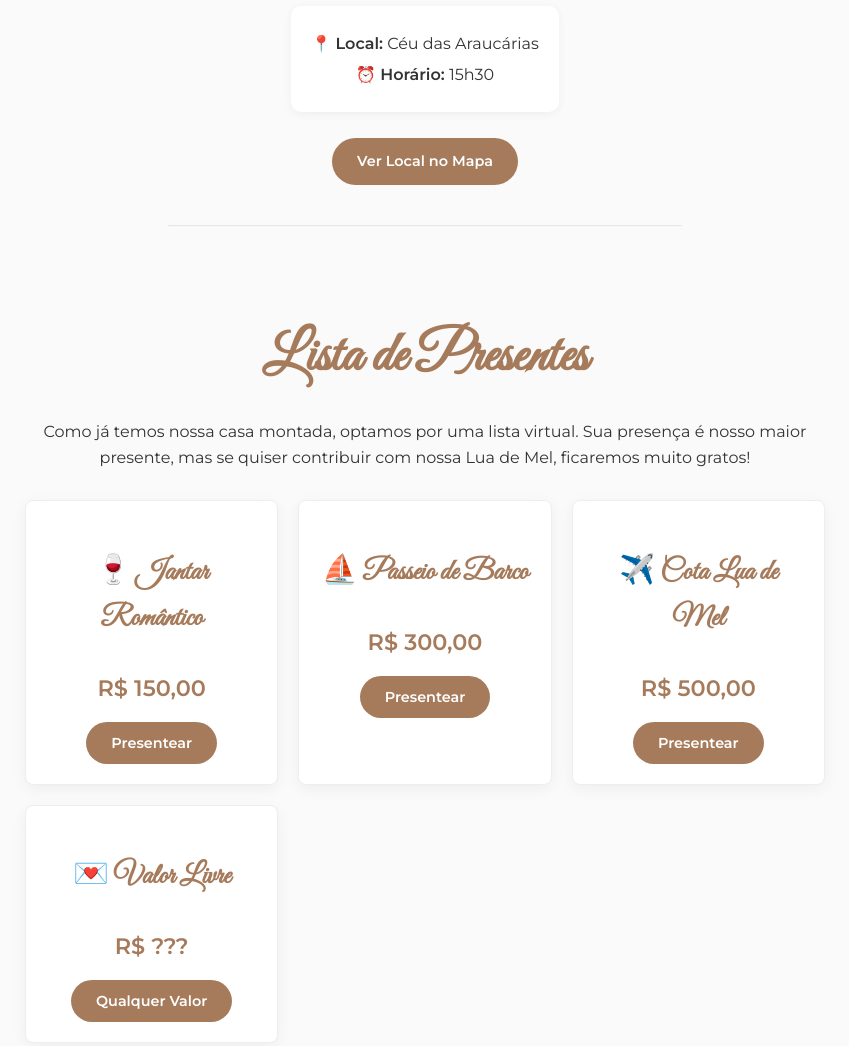
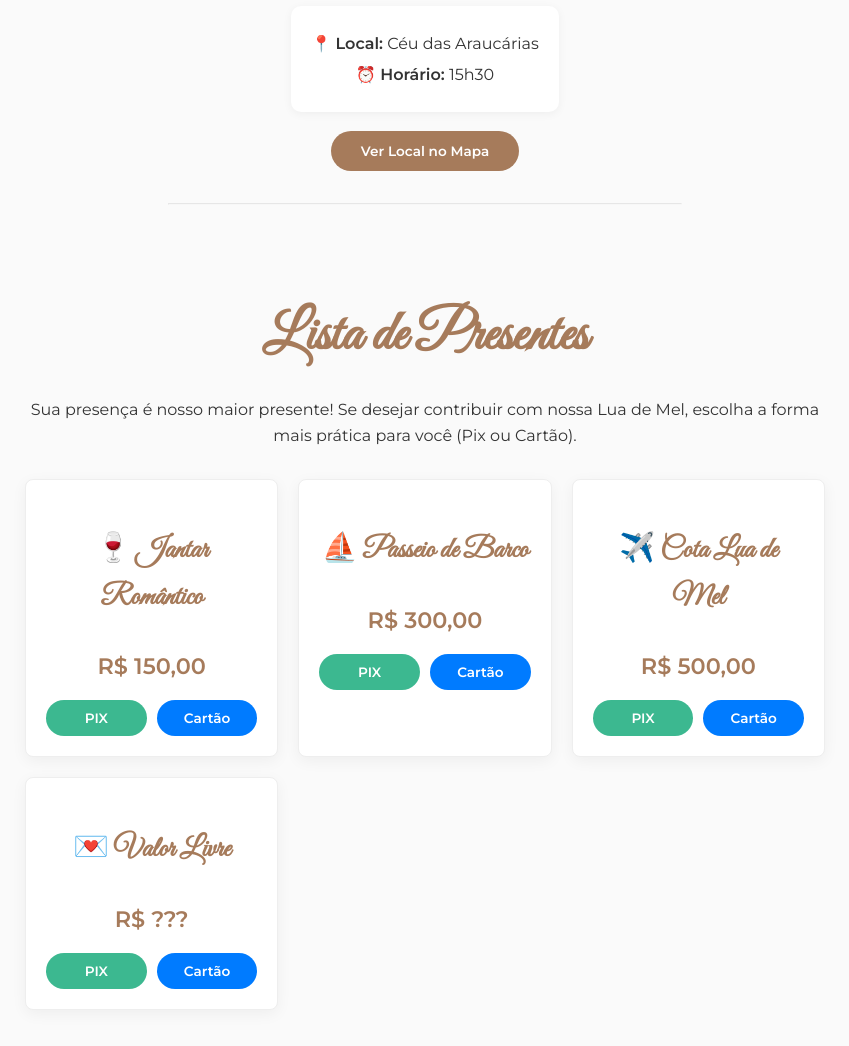
Before and after one commit to LeoKirian/casamento, a plain HTML site: page index.html in a window 1280 px wide. Shown: the part 1060-2106 px from the top of the page, without its empty margins (215-1064 px from the left). Drawn offline with Linux system fonts and the light colour scheme.

Commit message:
teste cartao

```diff
--- a/index.html
+++ b/index.html
@@ -11,6 +11,8 @@
             --primary-color: #A67B5B; /* Tom terra/dourado */
             --bg-color: #FAFAFA;
             --text-color: #333;
+            --pix-color: #3cb890;    /* Verde do Pix */
+            --card-color: #007bff;   /* Azul do Cartão */
         }
 
         body {
@@ -34,7 +36,7 @@
         /* Hero Section (Topo) */
         .hero {
             height: 80vh;
-            /* DICA: Troque a URL abaixo pela foto real do casal depois */
+            /* DICA: Troque a URL abaixo pela foto real do casal */
             background: linear-gradient(rgba(0,0,0,0.4), rgba(0,0,0,0.4)), url('https://images.unsplash.com/photo-1519741497674-611481863552?ixlib=rb-1.2.1&auto=format&fit=crop&w=1350&q=80');
             background-size: cover;
             background-position: center;
@@ -48,7 +50,7 @@
         }
 
         .hero h1 {
-            font-size: 4rem; /* Ajustado para caber melhor no mobile */
+            font-size: 4rem;
             color: white;
             margin-bottom: 10px;
             text-shadow: 2px 2px 4px rgba(0,0,0,0.5);
@@ -60,7 +62,7 @@
             text-transform: uppercase;
         }
 
-        /* CONTAGEM REGRESSIVA (NOVO) */
+        /* CONTAGEM REGRESSIVA */
         .countdown-bar {
             background-color: var(--primary-color);
             color: white;
@@ -126,26 +128,39 @@
             margin: 15px 0;
         }
 
-        /* Botões */
+        /* --- NOVOS ESTILOS PARA OS BOTÕES --- */
+        .options-group {
+            display: flex;
+            justify-content: space-between;
+            gap: 10px;
+            margin-top: 15px;
+        }
+
         .btn {
-            background-color: var(--primary-color);
+            flex: 1; /* Faz os botões ocuparem o mesmo tamanho */
             color: white;
-            padding: 12px 25px;
+            padding: 10px 5px;
             text-decoration: none;
-            border-radius: 30px;
-            display: inline-block;
+            border-radius: 25px;
             cursor: pointer;
             border: none;
             font-family: 'Montserrat', sans-serif;
-            font-size: 0.9rem;
-            transition: background 0.3s, transform 0.2s;
+            font-size: 0.85rem;
             font-weight: 600;
+            transition: opacity 0.3s;
         }
 
-        .btn:hover {
-            background-color: #8a6245;
-            transform: scale(1.05);
+        /* Botão Genérico (usado em outros lugares) */
+        .btn-default {
+            background-color: var(--primary-color);
+            padding: 12px 30px;
         }
+
+        /* Cores Específicas dos Presentes */
+        .pix-btn { background-color: var(--pix-color); }
+        .card-btn { background-color: var(--card-color); }
+
+        .btn:hover { opacity: 0.9; transform: scale(1.02); }
 
         /* RSVP Section */
         .rsvp-box {
@@ -162,6 +177,7 @@
             .hero p { font-size: 1rem; }
             h2 { font-size: 2.5rem; }
             .countdown-timer { gap: 10px; font-size: 1rem; }
+            .options-group { flex-direction: column; } /* No celular, empilha os botões se ficar apertado */
         }
     </style>
 </head>
@@ -191,36 +207,53 @@
             <p style="margin: 5px 0;"><strong>⏰ Horário:</strong> 15h30</p>
         </div>
         <br><br>
-        <a href="https://maps.app.goo.gl/63v5eo5PU6XnoZFL8" target="_blank" class="btn">Ver Local no Mapa</a>
+        <a href="https://goo.gl/maps/PLACEHOLDER" target="_blank" class="btn btn-default">Ver Local no Mapa</a>
     </section>
 
     <hr style="width: 40%; opacity: 0.2; margin: 0 auto;">
 
     <section class="container">
         <h2>Lista de Presentes</h2>
-        <p>Como já temos nossa casa montada, optamos por uma lista virtual. Sua presença é nosso maior presente, mas se quiser contribuir com nossa Lua de Mel, ficaremos muito gratos!</p>
+        <p>Sua presença é nosso maior presente! Se desejar contribuir com nossa Lua de Mel, escolha a forma mais prática para você (Pix ou Cartão).</p>
 
         <div class="gift-grid">
+
             <div class="gift-card">
                 <h3>🍷 Jantar Romântico</h3>
                 <p class="price">R$ 150,00</p>
-                <button onclick="copiarPix('150.00')" class="btn">Presentear</button>
+                <div class="options-group">
+                    <button onclick="copiarPix('150.00')" class="btn pix-btn">PIX</button>
+                    <button onclick="abrirCartao('https://link_pagamento_150.com.br')" class="btn card-btn">Cartão</button>
+                </div>
             </div>
+
             <div class="gift-card">
                 <h3>⛵ Passeio de Barco</h3>
                 <p class="price">R$ 300,00</p>
-                <button onclick="copiarPix('300.00')" class="btn">Presentear</button>
+                <div class="options-group">
+                    <button onclick="copiarPix('300.00')" class="btn pix-btn">PIX</button>
+                    <button onclick="abrirCartao('https://link_pagamento_300.com.br')" class="btn card-btn">Cartão</button>
+                </div>
             </div>
+
             <div class="gift-card">
                 <h3>✈️ Cota Lua de Mel</h3>
                 <p class="price">R$ 500,00</p>
-                <button onclick="copiarPix('500.00')" class="btn">Presentear</button>
+                <div class="options-group">
+                    <button onclick="copiarPix('500.00')" class="btn pix-btn">PIX</button>
+                    <button onclick="abrirCartao('https://link_pagamento_500.com.br')" class="btn card-btn">Cartão</button>
+                </div>
             </div>
-             <div class="gift-card">
+
+            <div class="gift-card">
                 <h3>💌 Valor Livre</h3>
                 <p class="price">R$ ???</p>
-                <button onclick="copiarPix('0')" class="btn">Qualquer Valor</button>
+                <div class="options-group">
+                    <button onclick="copiarPix('0')" class="btn pix-btn">PIX</button>
+                    <button onclick="abrirCartao('https://link_pagamento_livre.com.br')" class="btn card-btn">Cartão</button>
+                </div>
             </div>
+
         </div>
     </section>
 
@@ -230,7 +263,7 @@
             <p>Para organizarmos tudo com carinho, precisamos saber se você poderá ir.</p>
             <p><strong>Por favor, confirme até dia 01/10/2026.</strong></p>
             <br>
-            <a href="LINK_DO_SEU_GOOGLE_FORMS" target="_blank" class="btn">Confirmar Presença</a>
+            <a href="LINK_DO_SEU_GOOGLE_FORMS" target="_blank" class="btn btn-default">Confirmar Presença</a>
         </div>
     </section>
 
@@ -240,7 +273,7 @@
     </footer>
 
     <script>
-        // --- LÓGICA DO PIX ---
+        // --- 1. LÓGICA DO PIX ---
         function copiarPix(valor) {
             // EDITE AQUI: Sua chave real
             const chavePix = "sua-chave-pix@email.com";
@@ -253,11 +286,21 @@
             });
         }
 
-        // --- LÓGICA DA CONTAGEM REGRESSIVA ---
+        // --- 2. LÓGICA DO CARTÃO ---
+        function abrirCartao(link) {
+            // Verifica se o link ainda é o placeholder
+            if (link.includes('link_pagamento')) {
+                alert("Olá! Os noivos ainda estão configurando o link de pagamento deste item. Por favor, tente a opção PIX ou avise-os!");
+            } else {
+                // Abre o link de pagamento em nova aba
+                window.open(link, '_blank');
+            }
+        }
+
+        // --- 3. LÓGICA DA CONTAGEM REGRESSIVA ---
         const countdownElement = document.getElementById('timer');
 
-        // Data do Casamento: Ano, Mês (0-11), Dia, Hora, Minuto
-        // Note: Mês 10 é Novembro (janeiro é 0)
+        // Data do Casamento: Ano, Mês (Janeiro=0, Novembro=10), Dia, Hora, Minuto
         const weddingDate = new Date(2026, 10, 7, 15, 30, 0).getTime();
 
         const updateTimer = setInterval(function() {
```
